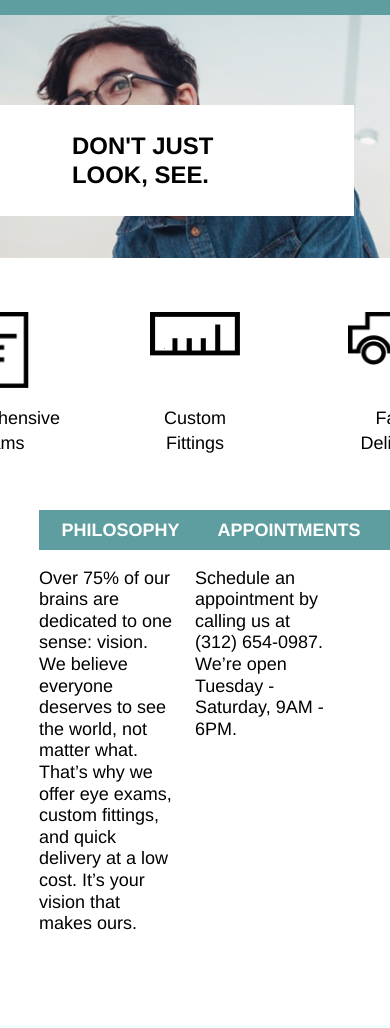
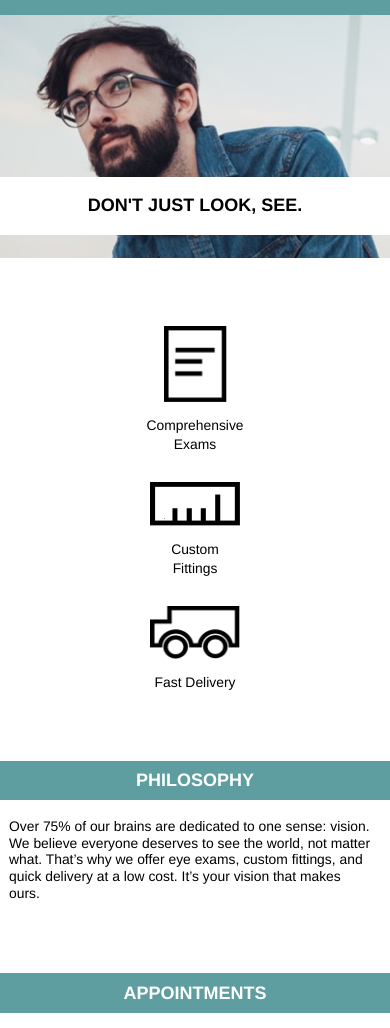
Before and after one commit to MelanieBrinkman/Tortoiseshell, a plain HTML site: page index.html in a window 390 px wide. Shown: the part 48-1076 px from the top of the page. Drawn offline with Linux system fonts and the light colour scheme.

Commit message:
Finalized project

```diff
--- a/resources/css/style.css
+++ b/resources/css/style.css
@@ -114,6 +114,19 @@ nav img {
   .title span {
     display: none;
   }
+
+  .quote {
+    width: 100%;
+    margin-top: 9rem;
+    padding: 1rem 4rem;
+    margin-right: 0rem;
+    text-align: center;
+  }
+
+  .quote span {
+    font-size: 1rem;
+  }
+
 }
 
 /* Main section Unique Selling Points*/
@@ -121,6 +134,7 @@ nav img {
 .USP {
   display: flex;
   justify-content: center;
+
 }
 
 .point {
@@ -143,6 +157,26 @@ nav img {
   width: 3.5rem;
 }
 
+
+@media only screen and (max-width:560px) {
+  .USP {
+    flex-direction: column;
+    justify-content: flex-start;
+    align-items: center;
+    margin-top: 3rem;
+  }
+
+  .point {
+    height: auto;
+    margin: 0.77rem;
+    font-size: 0.77rem;
+  }
+
+  .point img {
+    margin-bottom: 0.77rem;
+  }
+}
+
 /*Main section Info*/
 
 .info {
@@ -156,6 +190,7 @@ nav img {
   margin-bottom: 5rem;
 }
 
+
 .textbanner {
   background-color: cadetblue;
   color: white;
@@ -167,8 +202,33 @@ nav img {
 }
 
 .box p {
-  font-size: 1rem;
+  font-size: 0.9rem;
   line-height: 1.2;
+}
+
+@media only screen and (max-width:560px) {
+  .info {
+    flex-direction: column;
+    margin-top: 3rem;
+  }
+
+  .box {
+    width: 100%;
+    margin-right: 0;
+    margin-bottom: 4rem;
+  }
+
+  .textbanner {
+    width: 100%;
+    padding: 0.6rem 0rem;
+    text-align: center;
+  }
+
+  .box p {
+    font-size: 0.77rem;
+    margin-left: 0.5rem;
+    margin-right: 1rem;
+  }
 }
 
 /* Footer section*/
@@ -190,3 +250,13 @@ footer img {
 footer span {
   font-size: 1rem;
 }
+
+@media only screen and (max-width:560px){
+  footer {
+    justify-content: center;
+  }
+
+  footer span {
+    display: none;
+  }
+}
```
Also changed, not shown: index.html (+2 -0 lines).
